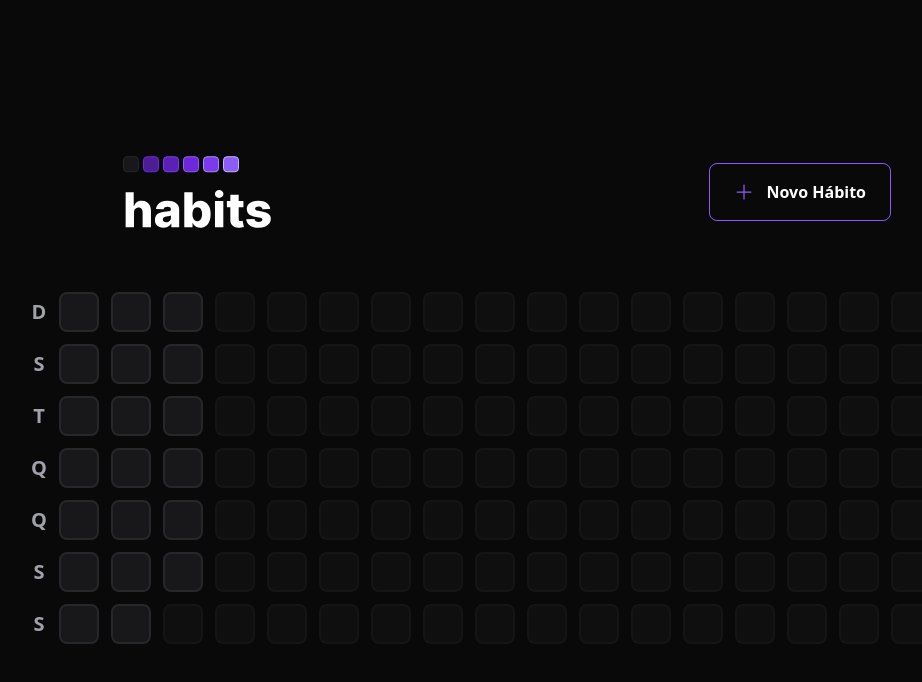
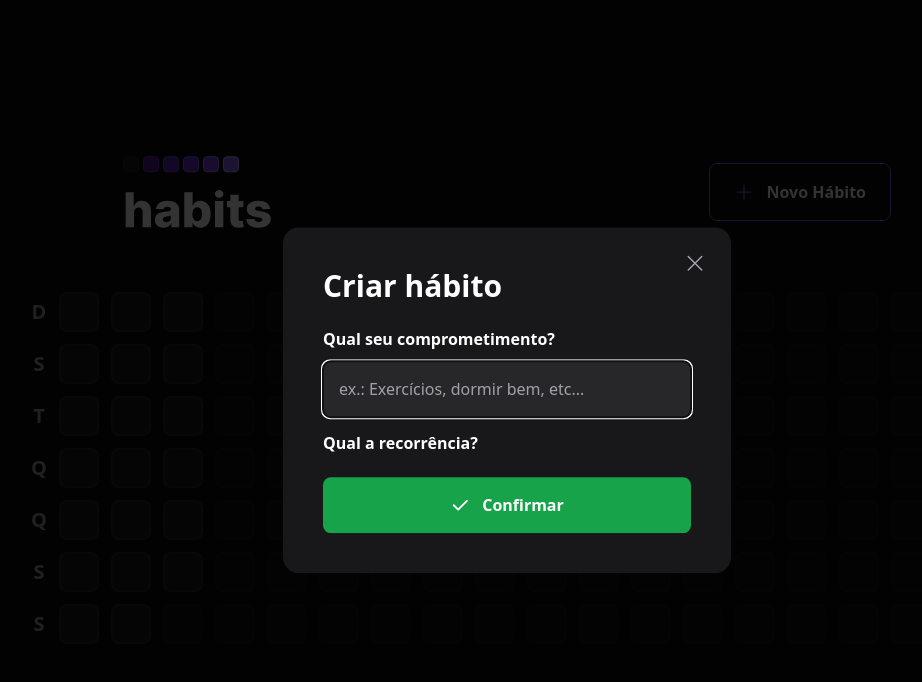
Before and after one commit to maykongsn/habits-nlw, a React (Vite) app in the folder web/: page / in a window 1280 px wide. Both pictures are taken after a click on the button "Novo Hábito". Shown: the top 682 px of the page, without its empty margins (133-1055 px from the left). Built offline with nearby package versions, Linux system fonts and the light colour scheme.

Commit message:
feat: adição do modal de criação de hábitos

```diff
--- a/web/package.json
+++ b/web/package.json
@@ -9,6 +9,8 @@
     "preview": "vite preview"
   },
   "dependencies": {
+    "@radix-ui/react-dialog": "^1.0.2",
+    "@radix-ui/react-popover": "^1.0.3",
     "dayjs": "^1.11.7",
     "phosphor-react": "^1.4.1",
     "react": "^18.2.0",
--- a/web/src/components/Header.tsx
+++ b/web/src/components/Header.tsx
@@ -1,18 +1,37 @@
-import { Plus } from "phosphor-react";
+import { Plus, X } from "phosphor-react";
+import * as Dialog from '@radix-ui/react-dialog';
+
 import logoImage from "../assets/logo.svg";
+
+import { NewHabitForm } from "./NewHabitForm";
 
 export function Header() {
     return (
         <div className='w-full max-w-3xl mx-auto flex items-center justify-between'>
             <img src={logoImage} alt="Habits" />
 
-            <button
-                type="button"
-                className='border border-violet-500 font-semibold rounded-lg px-6 py-4 flex items-center gap-3 hover:border-violet-300'
-            >
-                <Plus size={20} className="text-violet-500" />
-                Novo Hábito
-            </button>
+            <Dialog.Root>
+                <Dialog.Trigger
+                    type="button"
+                    className='border border-violet-500 font-semibold rounded-lg px-6 py-4 flex items-center gap-3 hover:border-violet-300'
+                >
+                    <Plus size={20} className="text-violet-500" />
+                    Novo Hábito
+                </Dialog.Trigger>
+                <Dialog.Portal>
+                    <Dialog.Overlay className="w-screen h-screen bg-black/80 fixed inset-0" />
+
+                    <Dialog.Content className="absolute p-10 bg-zinc-900 rounded-2xl w-full max-w-md top-1/2 left-1/2 -translate-x-1/2 -translate-y-1/2">
+                        <Dialog.Close className="absolute right-6 top-6 text-zinc-400 hover:text-zinc-200">
+                            <X size={24} aria-label="Fechar" />
+                        </Dialog.Close>
+                        <Dialog.Title className="text-3xl leading-tight font-extrabold">
+                            Criar hábito
+                        </Dialog.Title>
+                        <NewHabitForm />
+                    </Dialog.Content>
+                </Dialog.Portal>
+            </Dialog.Root>
         </div>
     );
 }
--- /dev/null
+++ b/web/src/components/NewHabitForm.tsx
@@ -0,0 +1,21 @@
+import { Check } from "phosphor-react";
+
+export function NewHabitForm() {
+    return (
+        <form className="w-full flex flex-col mt-6">
+            <label htmlFor="title" className="font-semibold leading-tight">Qual seu comprometimento?</label>
+            <input
+                type="text"
+                id="title"
+                placeholder="ex.: Exercícios, dormir bem, etc..."
+                className="p-4 rounded-lg mt-3 bg-zinc-800 text-white placeholder:text-zinc-400"
+                autoFocus
+            />
+            <label htmlFor="" className="font-semibold leading-tight mt-4">Qual a recorrência?</label>
+            <button type="submit" className="mt-6 rounded-lg p-4 flex items-center justify-center gap-3 font-semibold bg-green-600 hover:bg-green-500">
+                <Check size={20} weight="bold" />
+                Confirmar
+            </button>
+        </form>
+    );
+}
```
Also changed, not shown: 1 other file (tests, documents, lock files or other folders).
